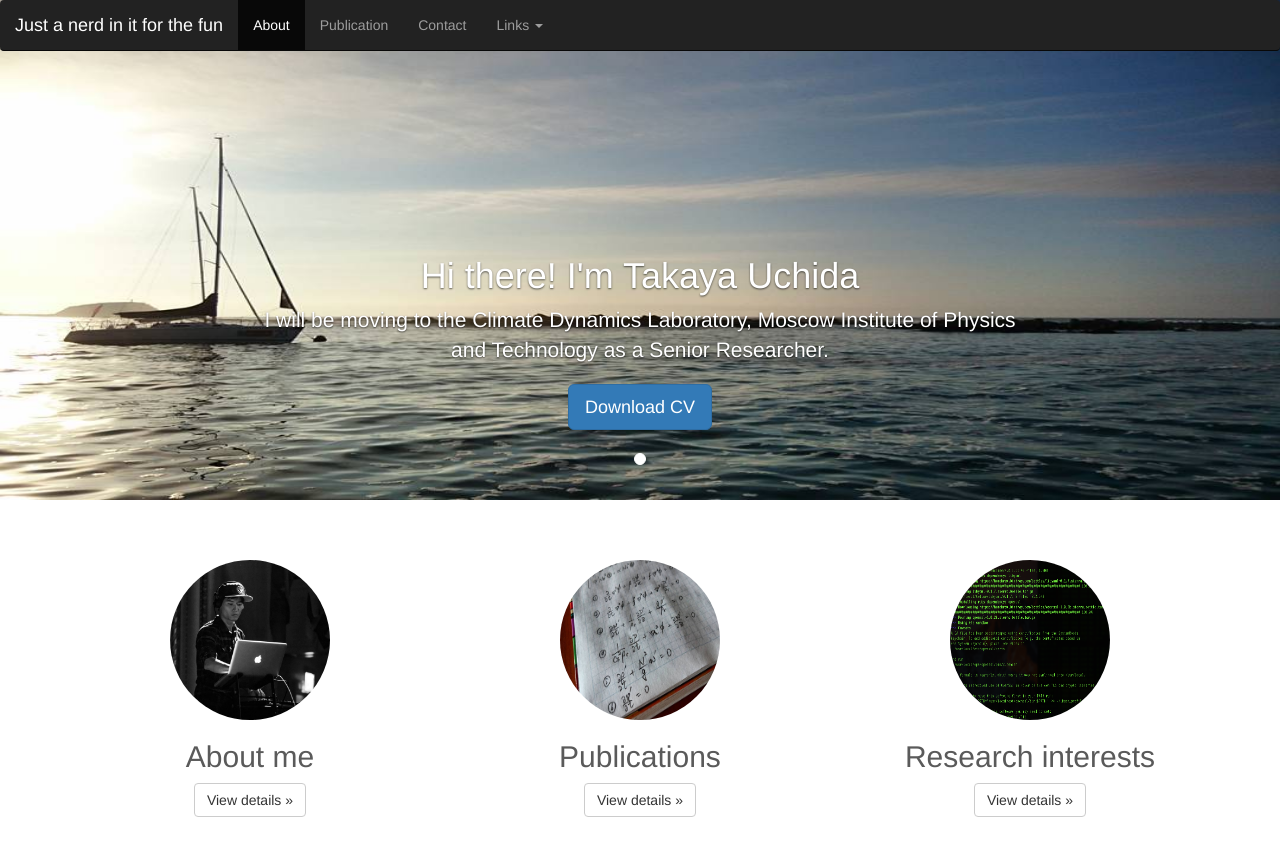
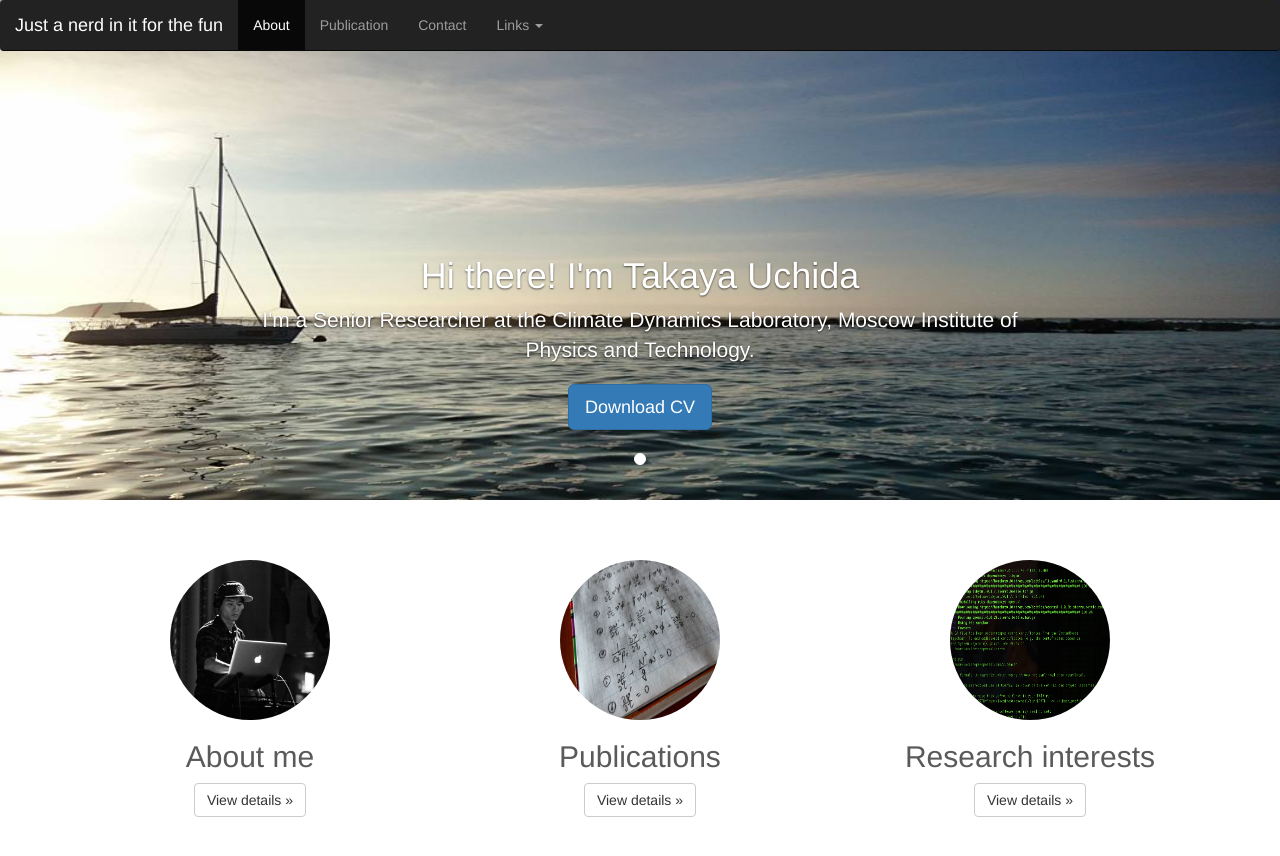
Before and after one commit to roxyboy/roxyboy.github.io, a Jekyll site: the page built from index.html, in a window 1280 px wide and 900 px high. Shown: the top 856 px of the window. Built offline with Jekyll 4.4.1, drawn with Linux system fonts in a browser that asks for light colours.

Commit message:
carousel MIPT

```diff
--- a/_includes/carousel.html
+++ b/_includes/carousel.html
@@ -12,8 +12,8 @@
           <div class="container">
             <div class="carousel-caption">
               <h1>Hi there! I'm Takaya Uchida</h1>
-              <p>I will be moving to the Climate Dynamics Laboratory, Moscow Institute of Physics and Technology
-                as a Senior Researcher.
+              <p>I'm a Senior Researcher at the Climate Dynamics Laboratory,
+              Moscow Institute of Physics and Technology.
               </p>
               <p><a class="btn btn-lg btn-primary" href="../img/Resume.pdf" role="button">Download CV</a></p>
             </div>
```
